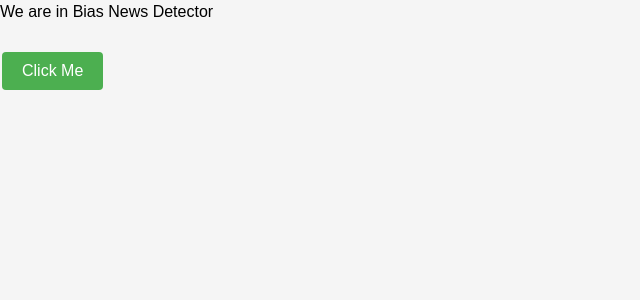
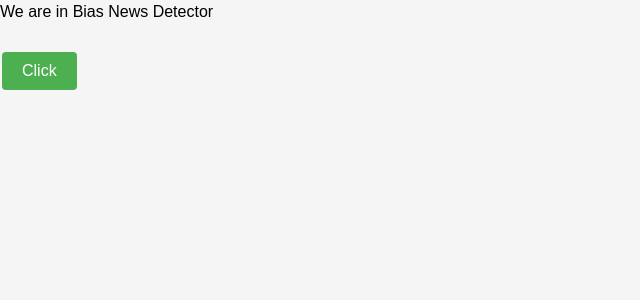
Before and after one commit to JordanDotPy/BiasNewsDetector, a Django app: page /BND/ in a window 1280 px wide. Shown: the part 92-392 px from the top of the page, without its empty margins (0-640 px from the left). Run offline with Django 4.2, Linux system fonts and the light colour scheme.

Commit message:
Initial Startup

```diff
--- a/BiasNewsDetector/templates/BiasNewsDetector/index.html
+++ b/BiasNewsDetector/templates/BiasNewsDetector/index.html
@@ -7,6 +7,6 @@
 <p>We are in Bias News Detector</p>
 <br>
 
-<button onclick="location.href='https://www.example.com'" class="button">Click Me</button>
+<button onclick="location.href='https://www.example.com'" class="button">Click</button>
 </body>
 {% endblock %}
```
